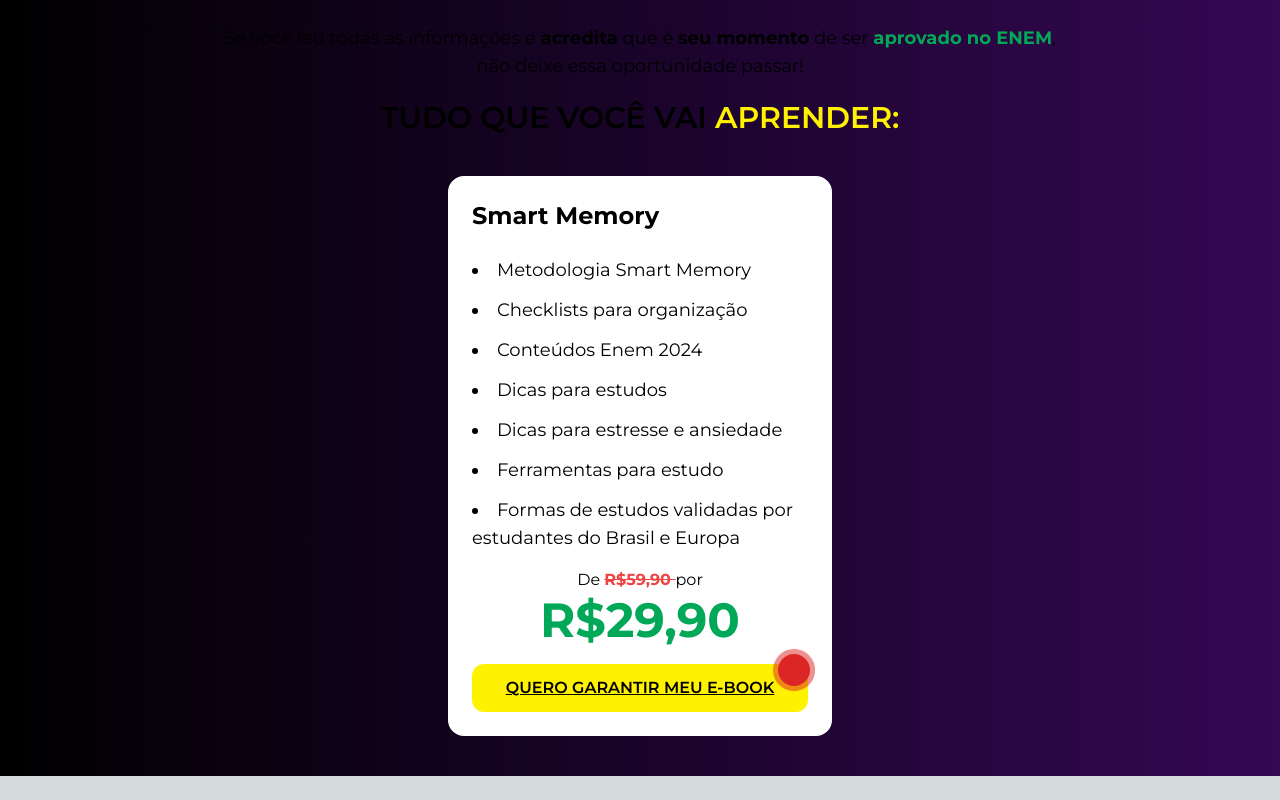
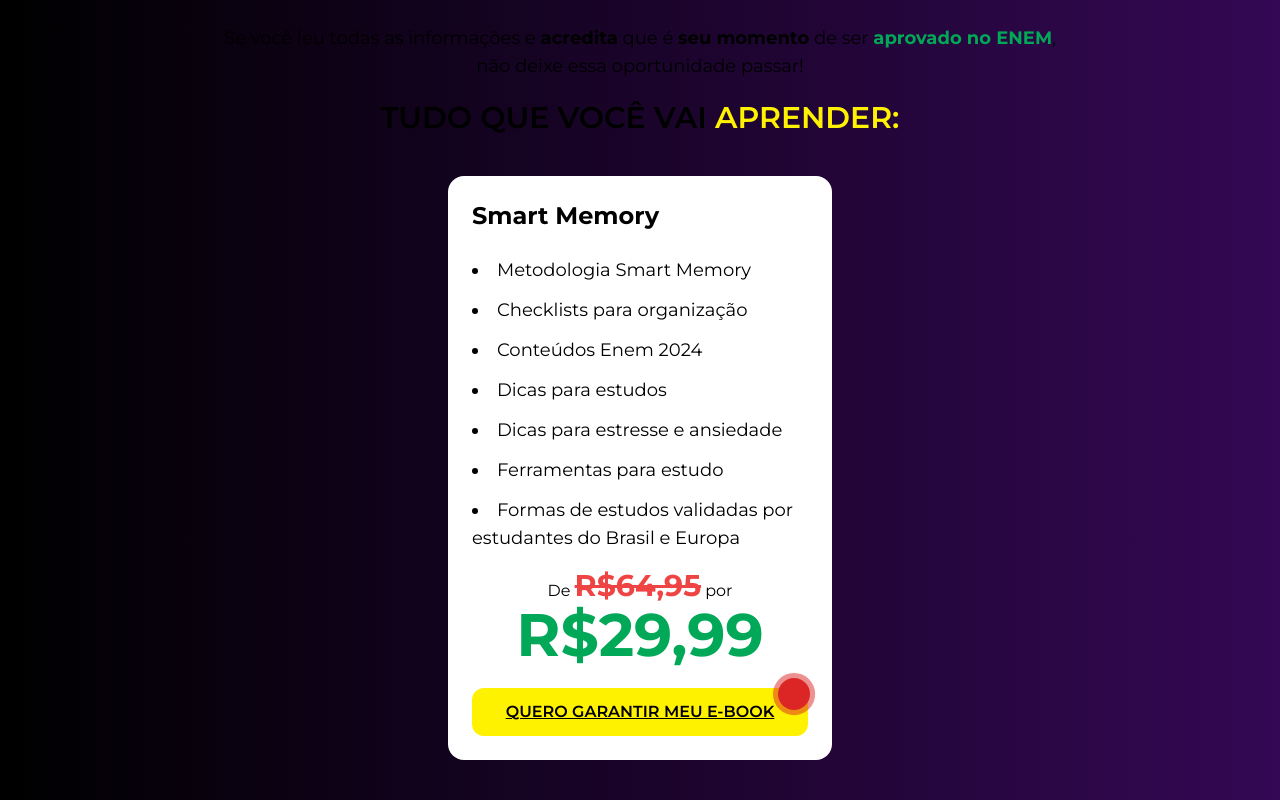
Before and after one commit to eduardou09/smartMemory, a Next.js app: page /home in a window 1280 px wide. Shown: the part 2511-3311 px from the top of the page. Before the commit the page ends 3287 px from the top, so only its background shows below. Built offline with nearby package versions, Linux system fonts and the light colour scheme.

Commit message:
fix value

```diff
--- a/src/app/home/page.tsx
+++ b/src/app/home/page.tsx
@@ -159,9 +159,9 @@
 
               <div className="text-black flex items-center flex-col text-center mt-4">
                 <div>
-                  De <span className="text-red-500 font-bold line-through">R$59,90 </span> por
+                  De <span className="text-red-500 font-bold text-3xl line-through">R$64,95</span> por
                 </div>
-                <div className="text-5xl  font-bold text-[#00a857] animate-bounce mt-4">R$29,90</div>
+                <div className="text-6xl  font-bold text-[#00a857] animate-bounce mt-4">R$29,99</div>
               </div>
               <div className="mt-2">
                 <Button title="ver nossos momentos" />
```
